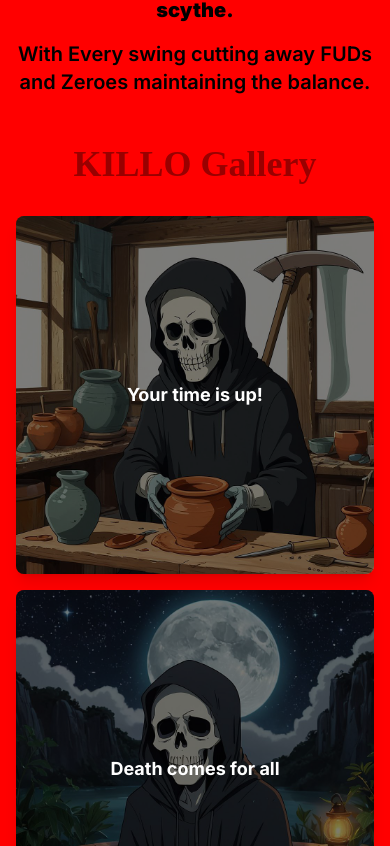
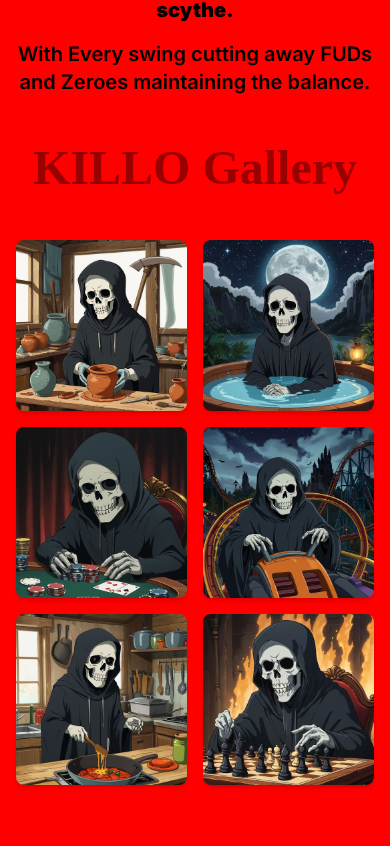
Before and after one commit to Realyyt/Killsol, a Next.js app: page / in a window 390 px wide. Shown: the part 1178-2024 px from the top of the page. Built offline with nearby package versions, Linux system fonts and the light colour scheme; a web font is replaced by a local one.

Commit message:
feat: Images reduction

```diff
--- a/components/piechart.jsx
+++ b/components/piechart.jsx
@@ -9,27 +9,20 @@ const photos = [
   "/img/4.jpg",
   "/img/5.jpg",
   "/img/6.jpg",
-  "/img/7.jpg",
-  "/img/8.jpg",
-  "/img/9.jpg",
-  "/img/88.jpg",
-  "/img/999.jpg",
-  "/img/99.jpg",
 ];
 
-const reaperTexts = [
-  "Your time is up!",
-  "Death comes for all",
-  "Embrace the void",
-  "The reaper awaits",
-  "Your soul is mine",
-  "No escape from fate",
-  "The scythe swings",
-  "Darkness falls",
-  "The end is near",
-  "Join the afterlife",
-  "Reap what you sow",
-  "Death's cold embrace",
+const bullishTexts = [
+  "KILLO to the moon!",
+  "HODL KILLO forever!",
+  "KILLO's bullish AF!",
+  "Diamond hands, KILLO style!",
+  "Pump KILLO to the stars!",
+  "FOMO into KILLO now!",
+  "Green candles for KILLO!",
+  "Wen KILLO moon?",
+  "KILLO rocket emojis!",
+  "KILLO apes together strong!",
+  "KILLO's gonna make it!",
 ];
 
 const KilloGallery = () => {
@@ -46,13 +39,11 @@ const KilloGallery = () => {
   }, []);
 
   const handleInteraction = (index) => {
-    if (!isMobile) {
-      setActiveIndex(index === activeIndex ? null : index);
-    }
+    setActiveIndex(index === activeIndex ? null : index);
   };
 
   return (
-    <div className="w-full max-w-6xl mx-auto p-4">
+    <div className="w-full max-w-7xl mx-auto p-4">
       <style>
         {`
           @import url('https://fonts.googleapis.com/css2?family=Kavoon&family=Oi&display=swap');
@@ -62,24 +53,22 @@ const KilloGallery = () => {
         `}
       </style>
       <motion.h2
-        className="text-4xl font-bold text-center mb-8 oi-font text-[#990000]"
+        className="text-5xl font-bold text-center mb-12 oi-font text-[#990000]"
         initial={{ opacity: 0, y: -50 }}
         animate={{ opacity: 1, y: 0 }}
         transition={{ duration: 0.5 }}
       >
         KILLO Gallery
       </motion.h2>
-      <div className="grid grid-cols-1 sm:grid-cols-2 md:grid-cols-3 gap-4">
+      <div className="grid grid-cols-2 sm:grid-cols-3 md:grid-cols-4 lg:grid-cols-6 gap-4">
         {photos.map((photo, index) => (
           <motion.div
             key={index}
-            className="relative aspect-square overflow-hidden rounded-lg shadow-lg transition-shadow duration-300"
+            className="relative aspect-square overflow-hidden rounded-lg shadow-md transition-all duration-300"
             initial={{ opacity: 0, scale: 0.8 }}
             animate={{ opacity: 1, scale: 1 }}
-            transition={{ duration: 0.5, delay: index * 0.1 }}
-            whileHover={{ scale: 1.05 }}
-            onHoverStart={() => handleInteraction(index)}
-            onHoverEnd={() => handleInteraction(null)}
+            transition={{ duration: 0.5, delay: index * 0.05 }}
+            whileHover={{ scale: 1.05, zIndex: 10 }}
             onClick={() => handleInteraction(index)}
           >
             <Image
@@ -87,17 +76,17 @@ const KilloGallery = () => {
               alt={`KILLO photo ${index + 1}`}
               layout="fill"
               objectFit="cover"
-              className="transition-transform duration-300"
+              className="transition-transform duration-300 hover:scale-110"
             />
-            {(activeIndex === index || isMobile) && (
+            {activeIndex === index && (
               <motion.div
-                className="absolute inset-0 bg-black bg-opacity-50 flex items-center justify-center"
+                className="absolute inset-0 bg-black bg-opacity-60 flex items-center justify-center"
                 initial={{ opacity: 0 }}
                 animate={{ opacity: 1 }}
                 transition={{ duration: 0.3 }}
               >
-                <p className="text-white text-lg font-bold text-center px-4">
-                  {reaperTexts[index]}
+                <p className="text-white text-sm md:text-base font-bold text-center px-4">
+                  {bullishTexts[index]}
                 </p>
               </motion.div>
             )}
```
